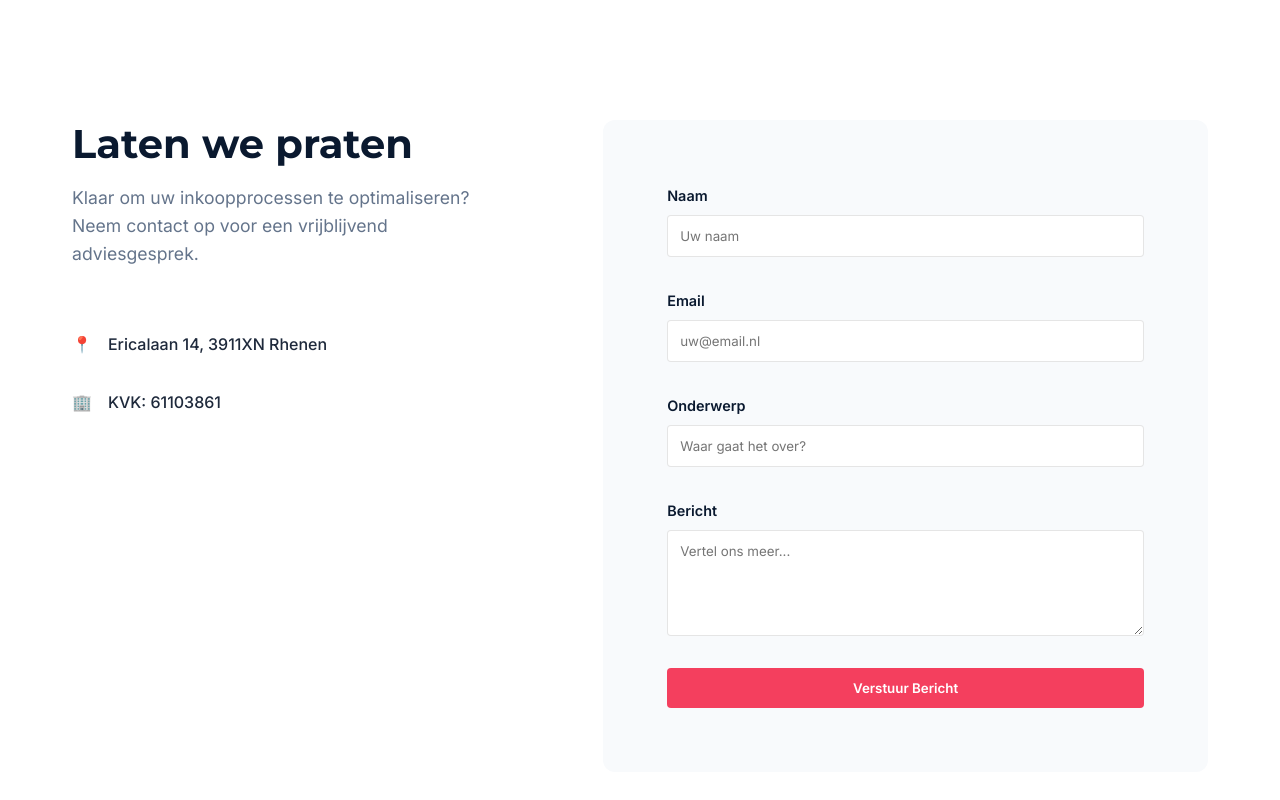
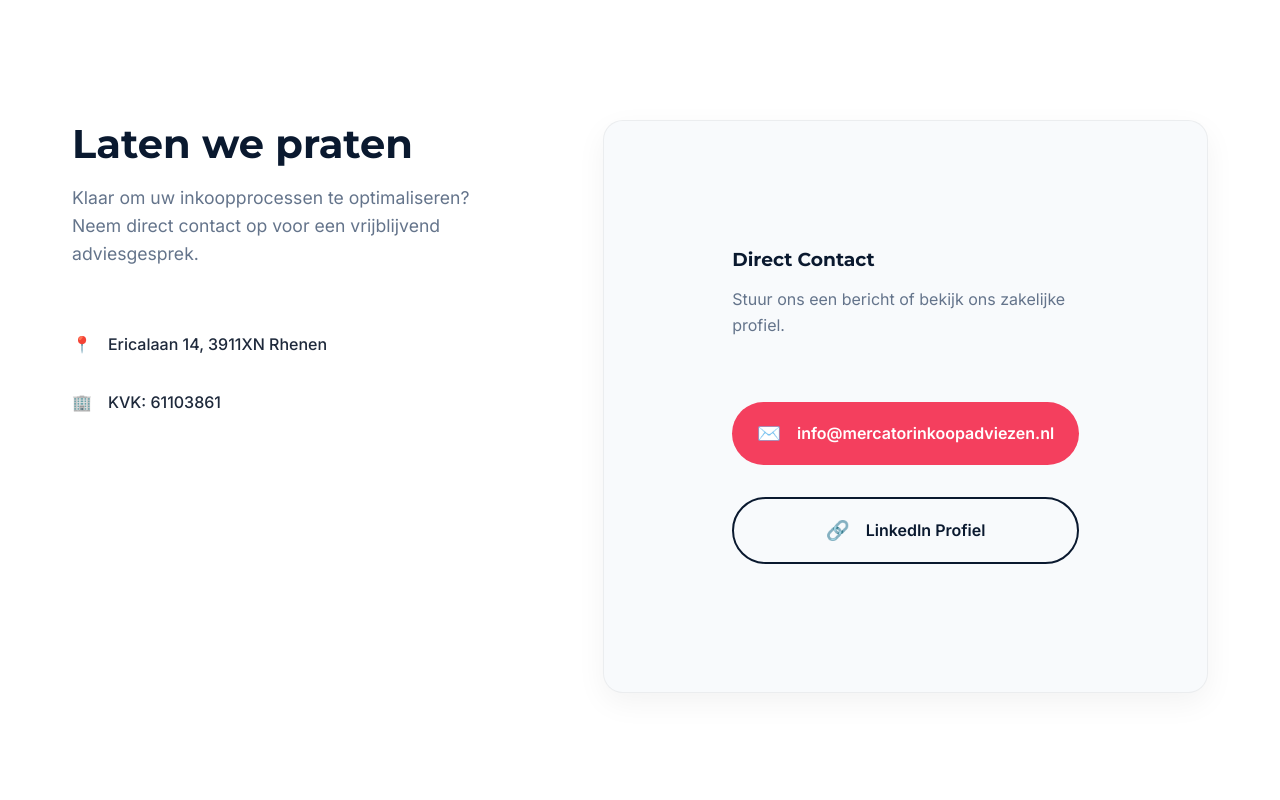
Before and after one commit to Qballjos/mercator, a React (Vite) app: page / in a window 1280 px wide. Shown: the part 2640-3440 px from the top of the page. Built offline with nearby package versions, Linux system fonts and the light colour scheme.

Commit message:
feat: replace contact form with direct email and LinkedIn links

```diff
--- a/src/components/Contact.css
+++ b/src/components/Contact.css
@@ -27,63 +27,61 @@
   font-weight: 500;
 }
 
-.contact-form {
-  background-color: var(--color-bg);
-  padding: var(--space-lg);
-  border-radius: 12px;
-  display: grid;
+.contact-card {
+  background: var(--color-bg);
+  padding: var(--space-xl);
+  border-radius: 20px;
+  box-shadow: 0 10px 30px rgba(0, 0, 0, 0.05);
+  border: 1px solid rgba(0, 0, 0, 0.05);
+  transition: var(--transition-medium);
+}
+
+.contact-card:hover {
+  transform: translateY(-5px);
+  box-shadow: 0 15px 40px rgba(0, 0, 0, 0.08);
+}
+
+.contact-card h3 {
+  margin-bottom: var(--space-sm);
+  color: var(--color-primary);
+}
+
+.contact-card p {
+  margin-bottom: var(--space-lg);
+  color: var(--color-text-light);
+}
+
+.action-buttons {
+  display: flex;
+  flex-direction: column;
   gap: var(--space-md);
 }
 
-.status-message {
+.action-buttons .btn {
+  display: flex;
+  align-items: center;
+  justify-content: center;
+  gap: var(--space-sm);
   padding: 1rem;
-  border-radius: 4px;
-  font-weight: 500;
-  font-size: 0.9rem;
-  margin-bottom: var(--space-sm);
+  font-weight: 600;
+  text-decoration: none;
+  border-radius: 50px;
 }
 
-.status-message.success {
-  background-color: rgba(34, 197, 94, 0.1);
-  color: #166534;
-  border: 1px solid #22c55e;
+.action-buttons .btn .icon {
+  font-size: 1.2rem;
 }
 
-.status-message.error {
-  background-color: rgba(239, 68, 68, 0.1);
-  color: #991b1b;
-  border: 1px solid #ef4444;
+.btn-outline {
+  border: 2px solid var(--color-primary);
+  color: var(--color-primary);
+  background: transparent;
+  transition: all 0.3s ease;
 }
 
-.form-group {
-  display: grid;
-  gap: 0.5rem;
-}
-
-.form-group label {
-  font-weight: 600;
-  font-size: 0.9rem;
-  color: var(--color-primary);
-}
-
-.form-group input,
-.form-group textarea {
-  padding: 0.75rem;
-  border: 1px solid rgba(0, 0, 0, 0.1);
-  border-radius: 4px;
-  font-family: var(--font-body);
-  transition: var(--transition-fast);
-}
-
-.form-group input:focus,
-.form-group textarea:focus {
-  outline: none;
-  border-color: var(--color-secondary);
-  box-shadow: 0 0 0 3px rgba(192, 140, 76, 0.1);
-}
-
-.btn-block {
-  width: 100%;
+.btn-outline:hover {
+  background: var(--color-primary);
+  color: var(--color-white);
 }
 
 @media (max-width: 968px) {
@@ -91,3 +89,9 @@
     grid-template-columns: 1fr;
   }
 }
+
+@media (max-width: 480px) {
+  .action-buttons {
+    flex-direction: column;
+  }
+}
--- a/src/components/Contact.tsx
+++ b/src/components/Contact.tsx
@@ -1,60 +1,13 @@
-import { useState } from 'react';
 import './Contact.css';
 
 const Contact = () => {
-  const [formData, setFormData] = useState({
-    name: '',
-    email: '',
-    subject: '',
-    message: ''
-  });
-  const [status, setStatus] = useState<{
-    type: 'success' | 'error' | null;
-    message: string | null;
-  }>({ type: null, message: null });
-  const [isSubmitting, setIsSubmitting] = useState(false);
-
-  const handleChange = (e: React.ChangeEvent<HTMLInputElement | HTMLTextAreaElement>) => {
-    const { id, value } = e.target;
-    setFormData(prev => ({ ...prev, [id]: value }));
-  };
-
-  const handleSubmit = async (e: React.FormEvent) => {
-    e.preventDefault();
-    setIsSubmitting(true);
-    setStatus({ type: null, message: null });
-
-    try {
-      const response = await fetch('/contact.php', {
-        method: 'POST',
-        headers: {
-          'Content-Type': 'application/json',
-        },
-        body: JSON.stringify(formData),
-      });
-
-      const result = await response.json();
-
-      if (response.ok) {
-        setStatus({ type: 'success', message: 'Bedankt! Uw bericht is succesvol verzonden. we nemen zo snel mogelijk contact met u op.' });
-        setFormData({ name: '', email: '', subject: '', message: '' });
-      } else {
-        setStatus({ type: 'error', message: result.error || 'Er is iets misgegaan. Probeer het later opnieuw.' });
-      }
-    } catch {
-      setStatus({ type: 'error', message: 'Kon geen verbinding maken met de server. Controleer uw internetverbinding.' });
-    } finally {
-      setIsSubmitting(false);
-    }
-  };
-
   return (
     <section id="contact" className="contact">
       <div className="container contact-content">
         <div className="contact-info">
           <h2 className="section-title">Laten we praten</h2>
           <p className="contact-lead">
-            Klaar om uw inkoopprocessen te optimaliseren? Neem contact op voor een vrijblijvend adviesgesprek.
+            Klaar om uw inkoopprocessen te optimaliseren? Neem direct contact op voor een vrijblijvend adviesgesprek.
           </p>
           <div className="contact-details">
             <div className="contact-item">
@@ -67,64 +20,26 @@ const Contact = () => {
             </div>
           </div>
         </div>
-        <form className="contact-form" onSubmit={handleSubmit}>
-          {status.message && (
-            <div className={`status-message ${status.type}`}>
-              {status.message}
+
+        <div className="contact-actions">
+          <div className="contact-card">
+            <h3>Direct Contact</h3>
+            <p>Stuur ons een bericht of bekijk ons zakelijke profiel.</p>
+            <div className="action-buttons">
+              <a href="mailto:info@mercatorinkoopadviezen.nl" className="btn btn-primary">
+                <span className="icon">✉️</span> info@mercatorinkoopadviezen.nl
+              </a>
+              <a
+                href="https://www.linkedin.com/in/wouter-dijkhuizen-60743738/"
+                target="_blank"
+                rel="noopener noreferrer"
+                className="btn btn-outline"
+              >
+                <span className="icon">🔗</span> LinkedIn Profiel
+              </a>
             </div>
-          )}
-          <div className="form-group">
-            <label htmlFor="name">Naam</label>
-            <input
-              type="text"
-              id="name"
-              placeholder="Uw naam"
-              required
-              value={formData.name}
-              onChange={handleChange}
-            />
           </div>
-          <div className="form-group">
-            <label htmlFor="email">Email</label>
-            <input
-              type="email"
-              id="email"
-              placeholder="uw@email.nl"
-              required
-              value={formData.email}
-              onChange={handleChange}
-            />
-          </div>
-          <div className="form-group">
-            <label htmlFor="subject">Onderwerp</label>
-            <input
-              type="text"
-              id="subject"
-              placeholder="Waar gaat het over?"
-              required
-              value={formData.subject}
-              onChange={handleChange}
-            />
-          </div>
-          <div className="form-group">
-            <label htmlFor="message">Bericht</label>
-            <textarea
-              id="message"
-              rows={5}
-              placeholder="Vertel ons meer..."
-              required
-              value={formData.message}
-              onChange={handleChange}
-            ></textarea>
-          </div>
-          <button
-            type="submit"
-            className="btn btn-primary btn-block"
-            disabled={isSubmitting}
-          >
-            {isSubmitting ? 'Versturen...' : 'Verstuur Bericht'}
-          </button>
-        </form>
+        </div>
       </div>
     </section>
   );
```
